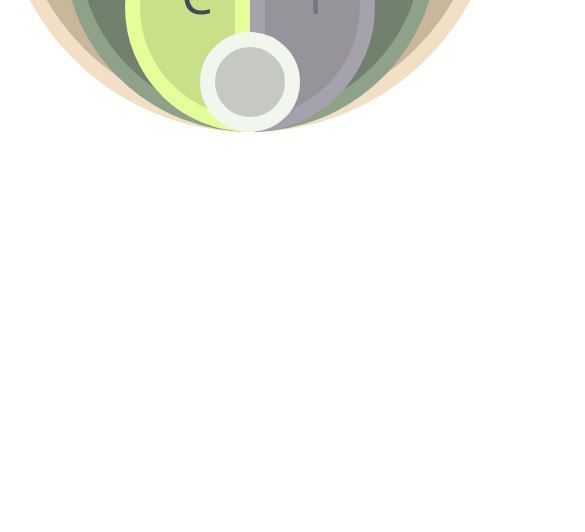
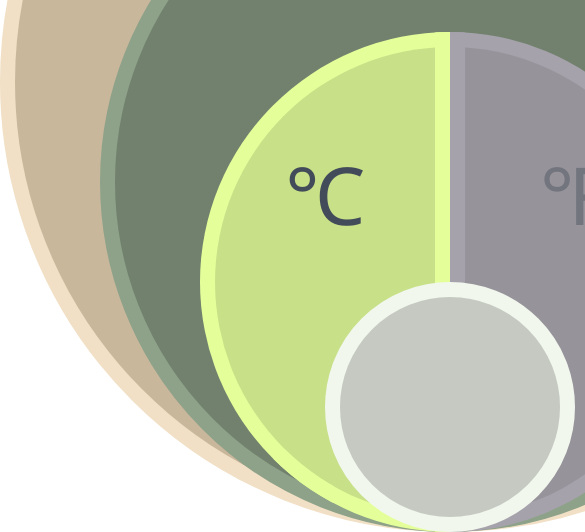
Before and after one commit to ShoggothPrime/Weather-App, a plain HTML site: page index.html in a window 390 px wide. Shown: the part 398-930 px from the top of the page, 585 px wide, since content can reach past the window. Before the commit the page ends 844 px from the top, so only its background shows below. Drawn offline with nearby package versions, Linux system fonts and the light colour scheme.

Commit message:
Update style.css

```diff
--- a/css/style.css
+++ b/css/style.css
@@ -25,8 +25,8 @@ body {
   border-radius: 50%;
   font-size: 50px;
   border: 15px solid #F1E0C5;
-  -webkit-transition: background 2s, border 2s, height 0s, width 0s;
-  transition: background 2s, border 2s, height 0s, width 0s;
+  -webkit-transition: all 2s;
+  transition: all 2s;
 }
 #location {
   background: #71816D;
@@ -36,11 +36,9 @@ body {
   left: 100px;
   top: 200px;
   font-size: 30px;
-  line-height: 30px;
-  padding-top: 75px;
   border: 15px solid #8ea289;
-  -webkit-transition: background 2s, border 2s, height 0s, width 0s;
-  transition: background 2s, border 2s, height 0s, width 0s;
+  -webkit-transition: all 2s;
+  transition: all 2s;
 }
 .celsius, .fahrenheit, .active {
   height: 500px;
@@ -78,15 +76,15 @@ body {
   top: 650px;
   font-size: 20px;
   border: 15px solid #F1F7ED;
-  -webkit-transition: background 2s, border 2s, height 0s, width 0s;
-  transition: background 2s, border 2s, height 0s, width 0s;
+  -webkit-transition: all 2s;
+  transition: all 2s;
 }
 .active {
   background: #C8E087;
   border: 15px solid #e4ff9a;
   color: #424b59;
-  -webkit-transition: background .3s, border .3s, height 0s, width 0s;
-  transition: background .3s, border .3s, height 0s, width 0s;
+  -webkit-transition: all .3s;
+  transition: all .3s;
 }
 img {
   margin-top: 15px;
@@ -98,81 +96,3 @@ img {
   height: 150px;
   width: 375px;
 }
-
-@media (max-width: 768px) {
-  .common {
-  height: 500px;
-  width: 500px;
-}
-#temp {
-  position: absolute;
-  height: 500px;
-  width: 500px;
-  border-radius: 50%;
-  font-size: 30px;
-  line-height: 100px;
-  border: 15px solid #F1E0C5;
-  -webkit-transition: background 2s, border 2s, height 0s, width 0s;
-  transition: background 2s, border 2s, height 0s, width 0s;
-}
-#location {
-  height: 375px;
-  width: 375px;
-  border-radius: 50%;
-  left: 62.5px;
-  top: 125px;
-  font-size: 17px;
-  line-height: 15px;
-  padding-top: 50px;
-  border: 15px solid #8ea289;
-  -webkit-transition: background 2s, border 2s, height 0s, width 0s;
-  transition: background 2s, border 2s, height 0s, width 0s;
-}
-.celsius, .fahrenheit, .active {
-  height: 250px;
-  width: 125px;
-  top: 250px;
-  font-size: 50px;
-  line-height: 200px;
-  -webkit-transition: background .3s, border .3s, height 0s, width 0s;
-  transition: background .3s, border .3s, height 0s, width 0s;
-}
-
-.celsius {
-  border-radius: 500px 0 0 500px;
-  left: 125px;
-  border: 15px solid #a5a2ab;
-}
-.fahrenheit {
-  border-radius: 0 500px 500px 0;
-  right: 125px;
-  border: 15px solid #a5a2ab;
-}
-#weather {
-  position: absolute;
-  height: 100px;
-  width: 100px;
-  border-radius: 50%;
-  left: 200px;
-  top: 400px;
-  font-size: 20px;
-  border: 15px solid #F1F7ED;
-  -webkit-transition: background 2s, border 2s, height 0s, width 0s;
-  transition: background 2s, border 2s, height 0s, width 0s;
-}
-.active {
-  background: #C8E087;
-  border: 15px solid #e4ff9a;
-  color: #424b59;
-}
-img {
-  margin-top: -140px;
-  height: 62.5px;
-  width: 62.5px;
-}
-#city {
-  margin-left: 70px;
-  height: 83.33px;
-  width: 208.33px;
-}
-}
```
